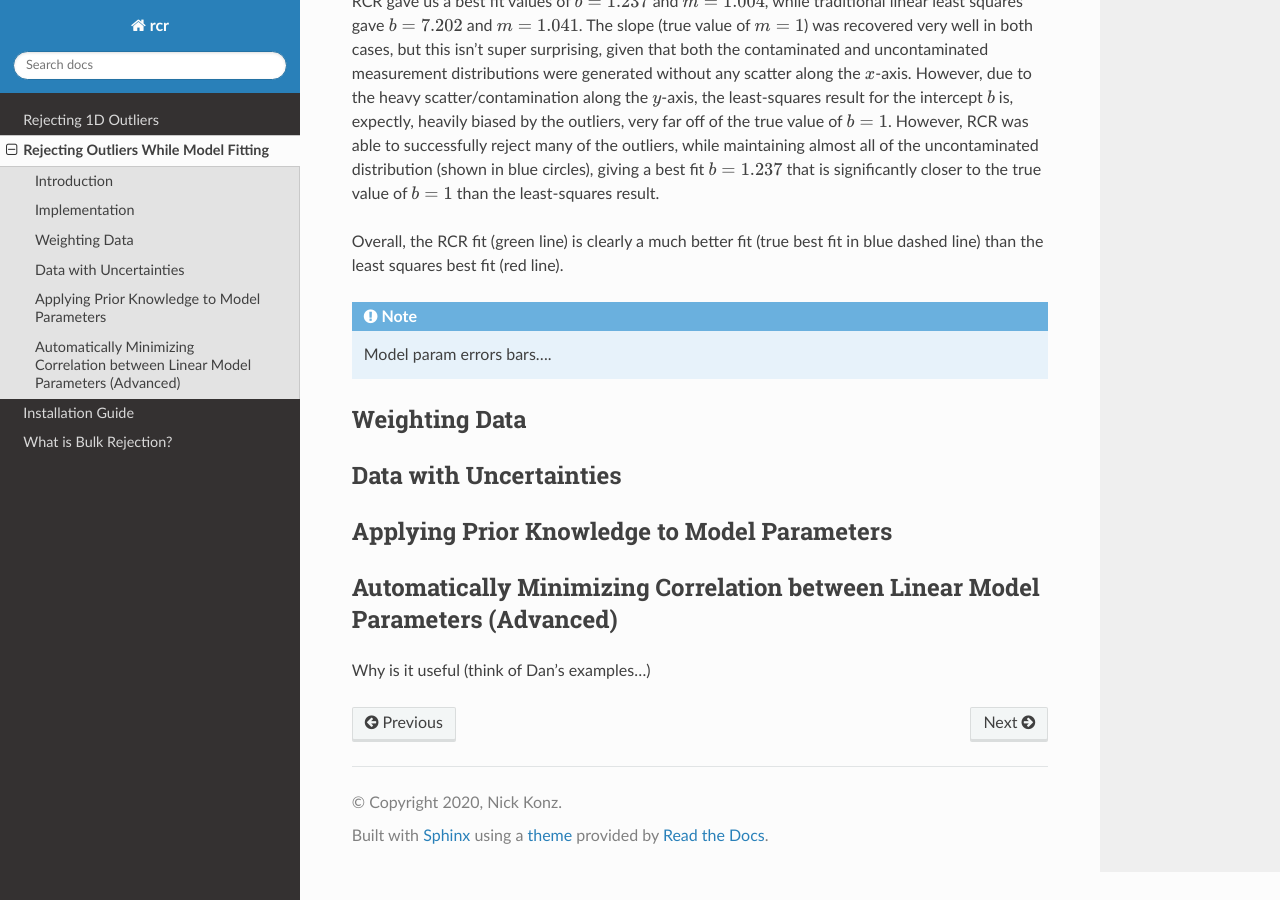
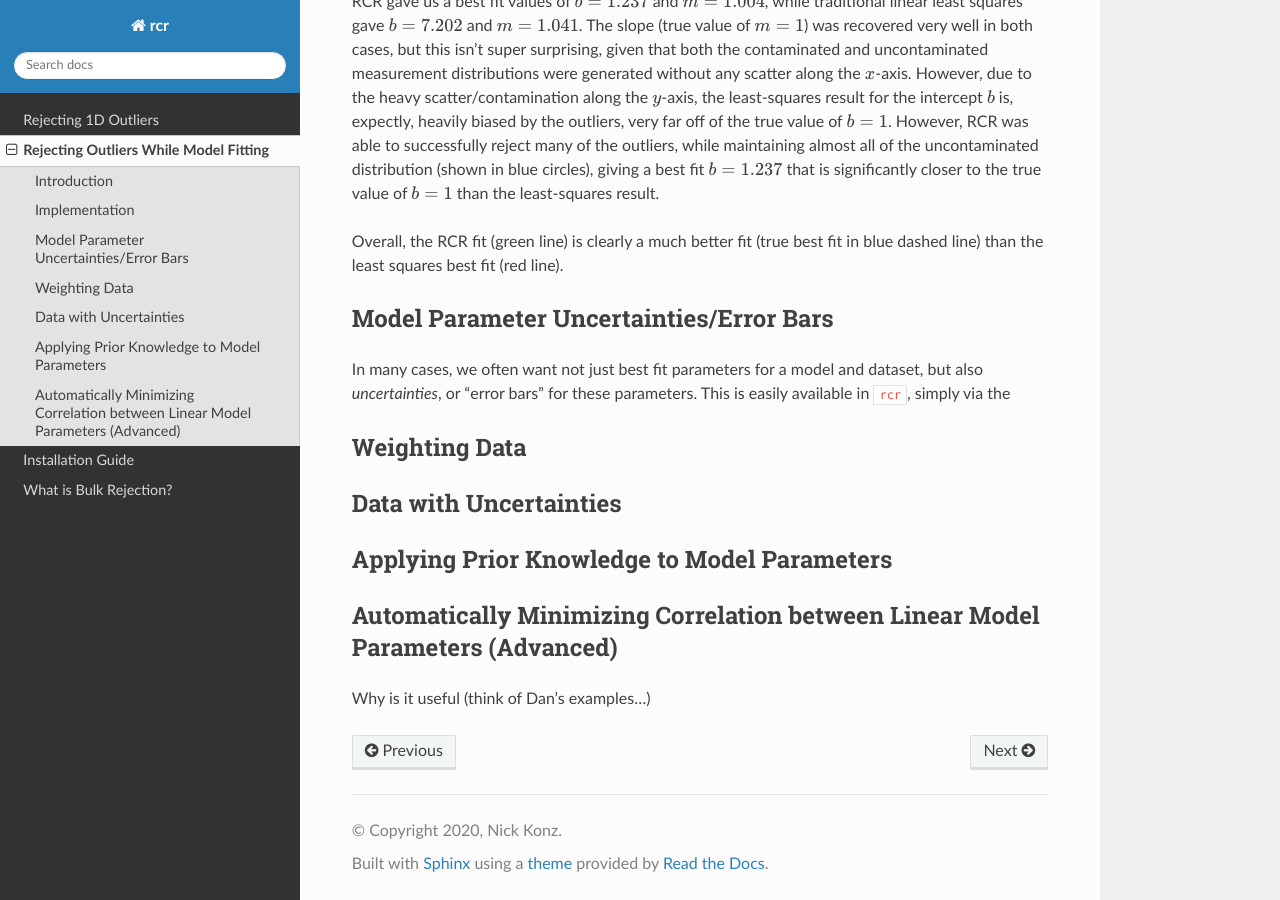
Before and after one commit to nickk124/robust-outlier-rejection, a Sphinx documentation site: the page built from docs/source/tutorials/functional.rst, in a window 1280 px wide and 900 px high, scrolled down 6138 px. Built offline with Sphinx 7.4.7 and the Read the Docs theme 2.0.0, drawn with Linux system fonts in a browser that asks for light colours; some of the changed text lies outside the part shown.

Commit message:
Uploaded v2.4.4 to PyPI.

```diff
--- a/docs/source/conf.py
+++ b/docs/source/conf.py
@@ -26,7 +26,7 @@ author = u'Nick Konz'
 # The short X.Y version
 version = u''
 # The full version, including alpha/beta/rc tags
-release = u'2.4.3'
+release = u'2.4.4'
 
 
 # -- General configuration ---------------------------------------------------
--- a/docs/source/examples/functional/functional.py
+++ b/docs/source/examples/functional/functional.py
@@ -100,7 +100,7 @@ r.performBulkRejection(ydata) # perform RCR
 
 
 # view results
-best_fit_parameters = model.result.model_parameters # best fit parameters
+best_fit_parameters = model.result.parameters # best fit parameters
 
 rejected_data = r.result.rejectedY # rejected and non-rejected data
 nonrejected_data = r.result.cleanY
@@ -151,3 +151,9 @@ ax.legend(loc='center left', bbox_to_anchor=(1, 0.5))
 print("Least-squares fit results:", intercept_lsq, slope_lsq)
 
 plt.show()
+
+
+# get error bars on fitted params
+best_fit_params_errors = model.result.parameter_uncertainties # best fit parameters
+
+print(best_fit_params_errors)
--- a/docs/source/tutorials/functional.rst
+++ b/docs/source/tutorials/functional.rst
@@ -331,10 +331,12 @@ result.
 Overall, the RCR fit (green line) is clearly a much better fit
 (true best fit in blue dashed line) than the least squares best fit (red line).
 
-.. note::
-    Model param errors bars....
+Model Parameter Uncertainties/Error Bars
+----------------------------------------
 
-
+In many cases, we often want not just best fit parameters for a model and dataset,
+but also *uncertainties*, or "error bars" for these parameters. This is easily
+available in ``rcr``, simply via the
 
 Weighting Data
 --------------
```
Also changed, not shown: other parts of docs/source/tutorials/functional.rst (+1 -1 lines), setup.py (+9 -3 lines), 1 other file.
